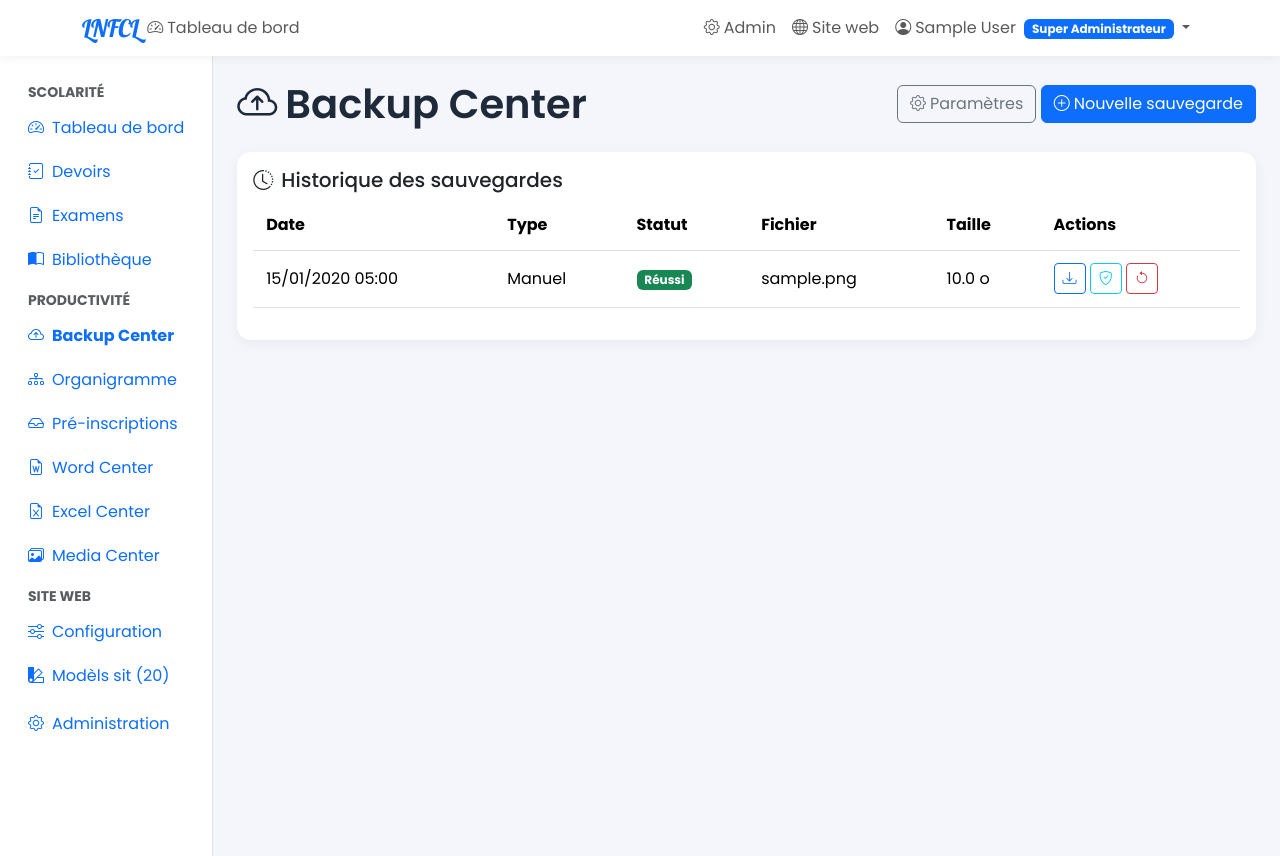
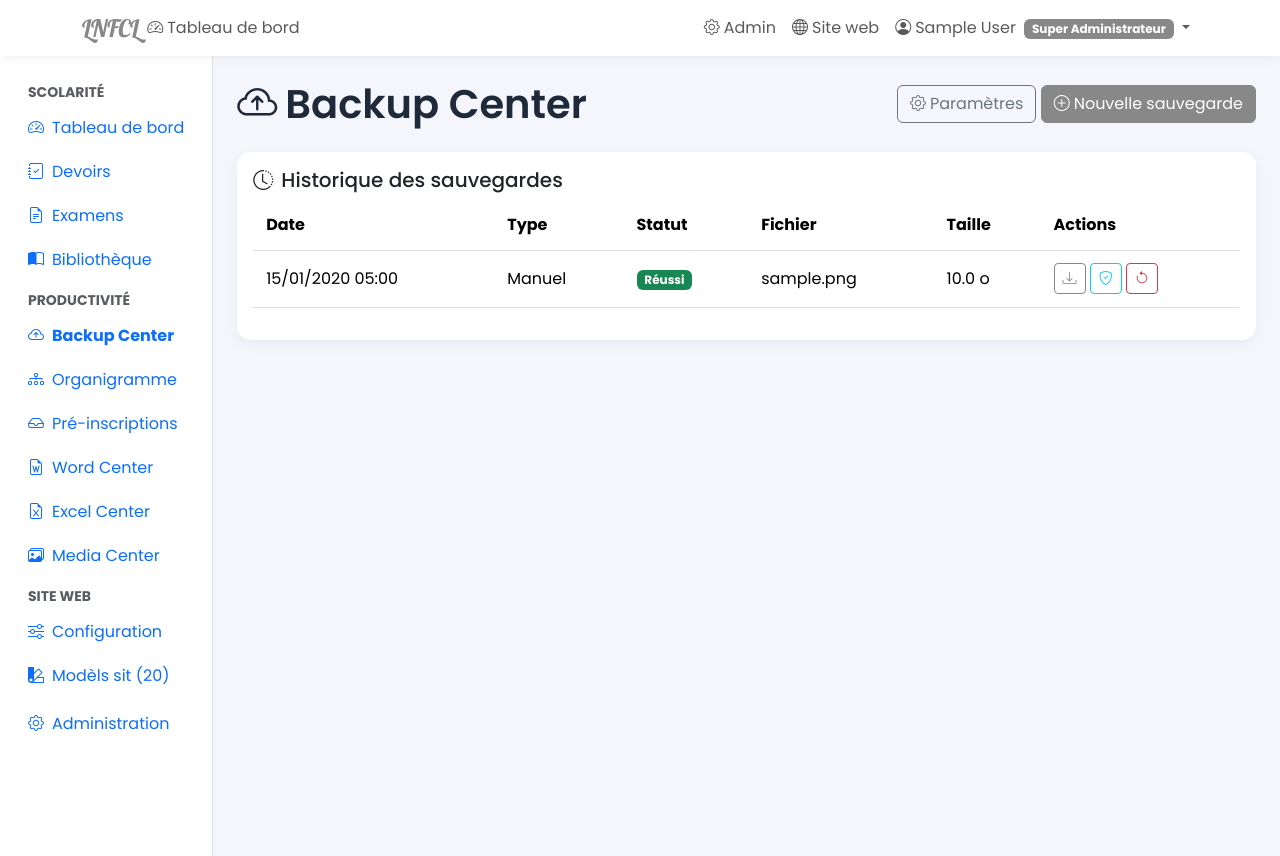
Before and after one commit to cardilouk-byte/Refuge, a Django app: page /backup/ in a window 1280 px wide. Run offline with Django 5.2, Linux system fonts and the light colour scheme; a user stored in the database is signed in; tables that the repository leaves empty hold one stand-in row (values such as "Sample post").

Commit message:
Koulè bouton: tout bouton mark (btn-primary, outline, badge, form focus, pagination, dropdown) kounye a swiv koulè prensipal Configuration — pòtay tou (portal_base tete menm gen koulè ki nan DB la)

```diff
--- a/core/templates/core/base.html
+++ b/core/templates/core/base.html
@@ -1,4 +1,4 @@
-{% load static %}<!DOCTYPE html>
+{% load static %}{% load theme_tags %}<!DOCTYPE html>
 <html lang="fr">
 <head>
   <meta charset="UTF-8">
@@ -16,6 +16,7 @@
   <style>
     :root {
       --primary: {{ site_settings.primary_color|default:'#0d6efd' }};
+      --prime-rgb: {{ site_settings.primary_color|default:'#0d6efd'|hexrgb }};
       --font-title: '{{ site_settings.title_font|default:'Lobster' }}', cursive;
       --font-body: '{{ site_settings.body_font|default:'Poppins' }}', sans-serif;
     }
@@ -28,6 +29,7 @@
     .site-footer { background: {{ site_settings.footer_bg_color|default:'#1f2937' }}; color: {{ site_settings.footer_text_color|default:'#ffffff' }}; }
     .site-footer .footer-title, .site-footer .footer-brand { color: {{ site_settings.footer_text_color|default:'#ffffff' }}; }
     .site-footer .footer-links a { color: {{ site_settings.footer_text_color|default:'#ffffff' }}; opacity: .85; }
+{% include "core/partials/buttons_theme.html" %}
   </style>
 </head>
 <body class="coins-{{ site_settings.style_coins|default:'arrondis' }}{% if not site_settings.activer_animations %} no-anim{% endif %}">
--- /dev/null
+++ b/core/templates/core/partials/buttons_theme.html
@@ -0,0 +1,44 @@
+    /* Tout bouton mark yo swiv koulè prensipal la */
+    :root { --bs-primary-rgb: var(--prime-rgb); }
+    .btn-primary {
+      --bs-btn-bg: var(--primary);
+      --bs-btn-border-color: var(--primary);
+      --bs-btn-hover-bg: color-mix(in srgb, var(--primary) 85%, #000);
+      --bs-btn-hover-border-color: color-mix(in srgb, var(--primary) 80%, #000);
+      --bs-btn-active-bg: color-mix(in srgb, var(--primary) 78%, #000);
+      --bs-btn-active-border-color: color-mix(in srgb, var(--primary) 78%, #000);
+      --bs-btn-disabled-bg: var(--primary);
+      --bs-btn-disabled-border-color: var(--primary);
+      --bs-btn-focus-shadow-rgb: var(--prime-rgb);
+    }
+    .btn-outline-primary {
+      --bs-btn-color: var(--primary);
+      --bs-btn-border-color: var(--primary);
+      --bs-btn-hover-color: #fff;
+      --bs-btn-hover-bg: var(--primary);
+      --bs-btn-hover-border-color: var(--primary);
+      --bs-btn-active-color: #fff;
+      --bs-btn-active-bg: var(--primary);
+      --bs-btn-active-border-color: var(--primary);
+      --bs-btn-disabled-color: var(--primary);
+      --bs-btn-disabled-border-color: var(--primary);
+      --bs-btn-focus-shadow-rgb: var(--prime-rgb);
+    }
+    .btn-link { --bs-btn-color: var(--primary); --bs-btn-hover-color: color-mix(in srgb, var(--primary) 80%, #000); }
+    .bg-primary { background-color: var(--primary) !important; }
+    .text-primary { color: var(--primary) !important; }
+    .text-bg-primary { background-color: var(--primary) !important; }
+    .bg-primary-subtle { background-color: color-mix(in srgb, var(--primary) 12%, #fff) !important; }
+    .text-primary-emphasis { color: color-mix(in srgb, var(--primary) 80%, #000) !important; }
+    .link-primary { color: var(--primary) !important; }
+    .link-primary:hover { color: color-mix(in srgb, var(--primary) 80%, #000) !important; }
+    .form-control:focus, .form-select:focus, .form-check-input:focus {
+      border-color: color-mix(in srgb, var(--primary) 60%, #fff);
+      box-shadow: 0 0 0 .25rem color-mix(in srgb, var(--prime-rgb) 25%, transparent);
+    }
+    .form-check-input:checked { background-color: var(--primary); border-color: var(--primary); }
+    .page-item.active .page-link { background-color: var(--primary); border-color: var(--primary); }
+    .nav-pills .nav-link.active, .btn-check:checked + .btn-outline-primary {
+      background-color: var(--primary); border-color: var(--primary); color: #fff;
+    }
+    .dropdown-item.active, .dropdown-item:active { background-color: var(--primary); color: #fff; }
--- a/core/templates/core/portal_base.html
+++ b/core/templates/core/portal_base.html
@@ -1,4 +1,4 @@
-{% load static %}<!DOCTYPE html>
+{% load static %}{% load theme_tags %}<!DOCTYPE html>
 <html lang="fr">
 <head>
   <meta charset="UTF-8">
@@ -8,7 +8,8 @@
   <link rel="stylesheet" href="https://cdn.jsdelivr.net/npm/bootstrap-icons@1.11.3/font/bootstrap-icons.min.css">
   <link href="https://fonts.googleapis.com/css2?family=Lobster&family=Poppins:wght@300;400;500;600;700&display=swap" rel="stylesheet">
   <style>
-    :root { --primary: #0d6efd; }
+    :root { --primary: {{ site_settings.primary_color|default:'#0d6efd' }};
+      --prime-rgb: {{ site_settings.primary_color|default:'#0d6efd'|hexrgb }}; }
     body { font-family: 'Poppins', sans-serif; background: #f4f6fb; }
     .portal-navbar { background: #fff; box-shadow: 0 2px 10px rgba(0,0,0,.06); }
     .portal-brand { font-family: 'Lobster', cursive; color: var(--primary); font-size: 1.5rem; text-decoration: none; }
@@ -18,6 +19,7 @@
     .card { border: none; border-radius: 14px; box-shadow: 0 4px 14px rgba(0,0,0,.05); }
     .table > :not(caption) > * > * { padding: .8rem; }
     .badge-role { background: var(--primary); }
+{% include "core/partials/buttons_theme.html" %}
   </style>
   {% block extra_head %}{% endblock %}
 </head>
--- /dev/null
+++ b/core/templatetags/theme_tags.py
@@ -0,0 +1,19 @@
+from django import template
+
+register = template.Library()
+
+
+@register.filter
+def hexrgb(value):
+    """Convertit '#rrggbb' en 'r, g, b' pour color-mix / rgba."""
+    fallback = "13, 110, 253"
+    try:
+        s = str(value).strip().lstrip("#")
+        if len(s) == 3:
+            s = "".join(ch * 2 for ch in s)
+        if len(s) != 6:
+            return fallback
+        r, g, b = int(s[0:2], 16), int(s[2:4], 16), int(s[4:6], 16)
+        return "{}, {}, {}".format(r, g, b)
+    except Exception:
+        return fallback
```
Also changed, not shown: core/tests.py (+32 -0 lines), core/templatetags/__init__.py (added).
